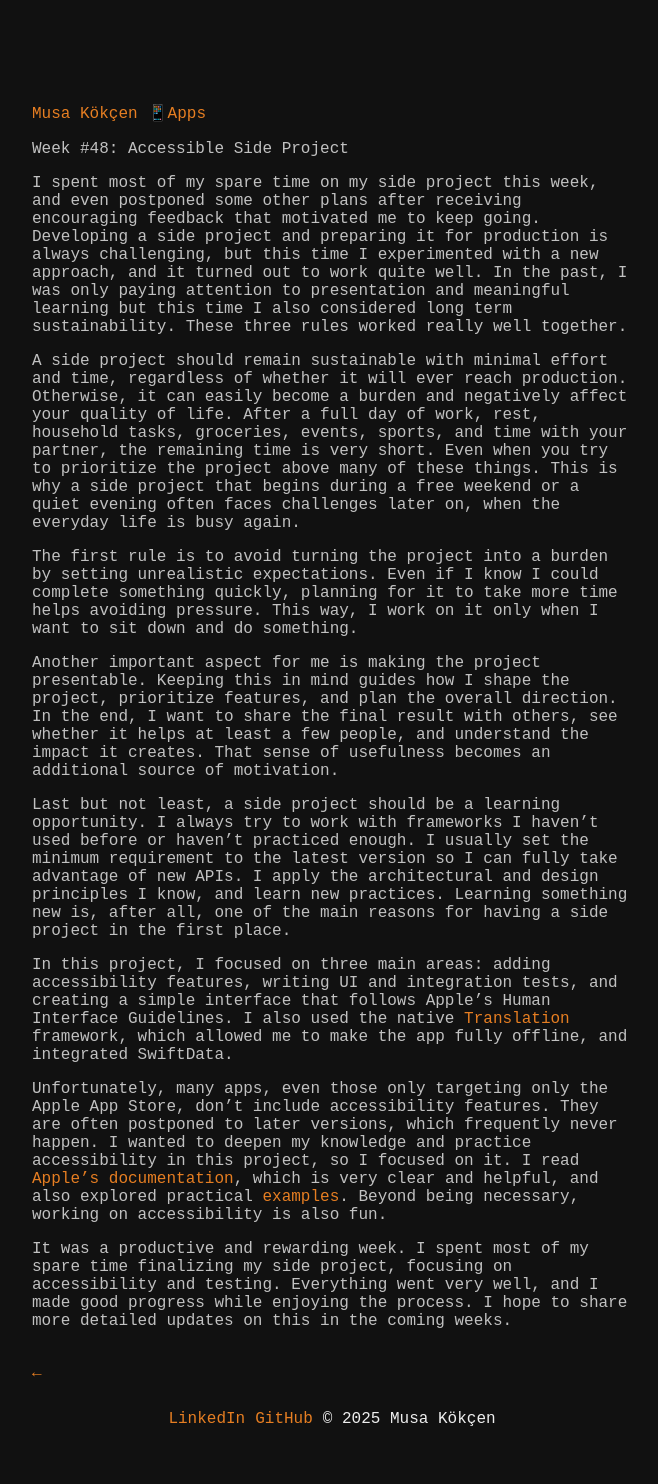
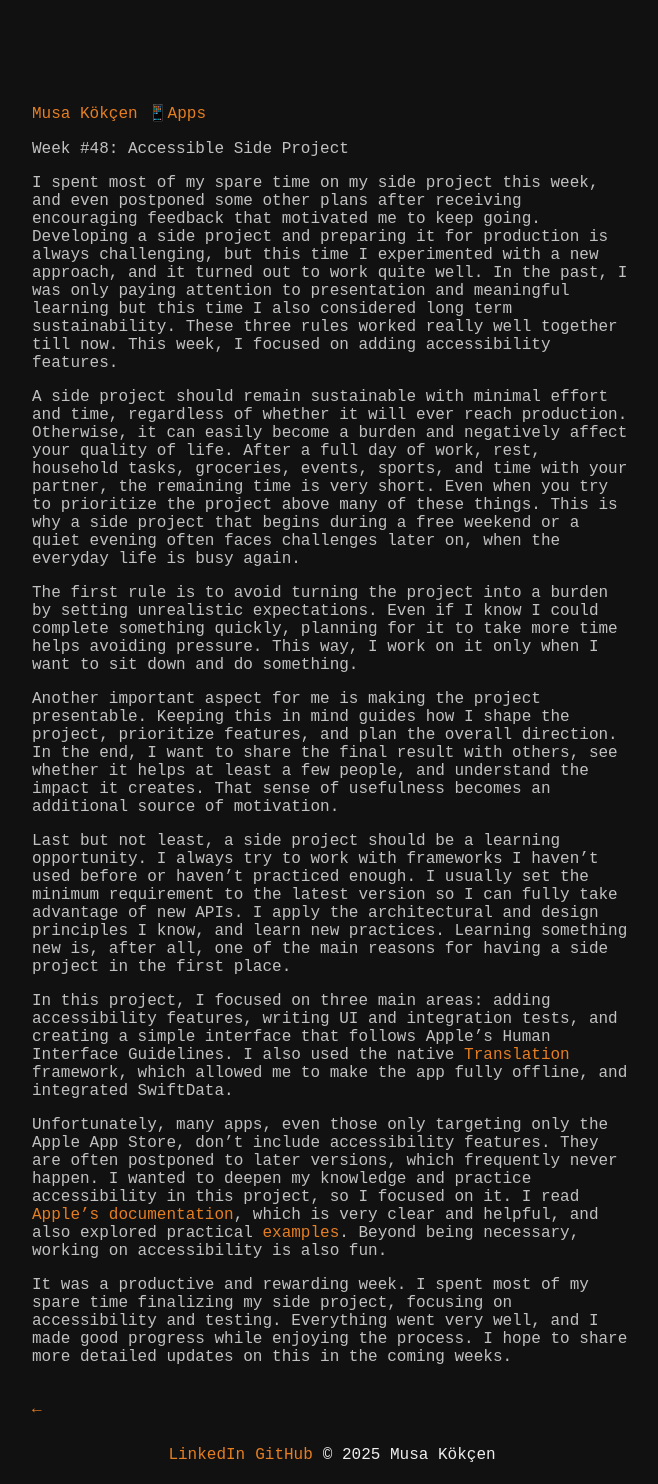
Before and after one commit to musakokcen/musakocen.github.io, a Jekyll site: the page built from _posts/2025-11-30-week48.md, in a window 1280 px wide. Shown: the whole page, without its empty margins (308-966 px from the left). Built offline with Jekyll 4.4.1, drawn with Linux system fonts in a browser that asks for light colours; before the commit the page ends 1448 px from its top, so only the background shows below that.

Commit message:
update intro

```diff
--- a/_posts/2025-11-30-week48.md
+++ b/_posts/2025-11-30-week48.md
@@ -4,7 +4,7 @@
 subtitle: ""
 ---
 
-I spent most of my spare time on my side project this week, and even postponed some other plans after receiving encouraging feedback that motivated me to keep going. Developing a side project and preparing it for production is always challenging, but this time I experimented with a new approach, and it turned out to work quite well. In the past, I was only paying attention to presentation and meaningful learning but this time I also considered long term sustainability. These three rules worked really well together.
+I spent most of my spare time on my side project this week, and even postponed some other plans after receiving encouraging feedback that motivated me to keep going. Developing a side project and preparing it for production is always challenging, but this time I experimented with a new approach, and it turned out to work quite well. In the past, I was only paying attention to presentation and meaningful learning but this time I also considered long term sustainability. These three rules worked really well together till now. This week, I focused on adding accessibility features.
 
 A side project should remain sustainable with minimal effort and time, regardless of whether it will ever reach production. Otherwise, it can easily become a burden and negatively affect your quality of life. After a full day of work, rest, household tasks, groceries, events, sports, and time with your partner, the remaining time is very short. Even when you try to prioritize the project above many of these things. This is why a side project that begins during a free weekend or a quiet evening often faces challenges later on, when the everyday life is busy again.
 
```
